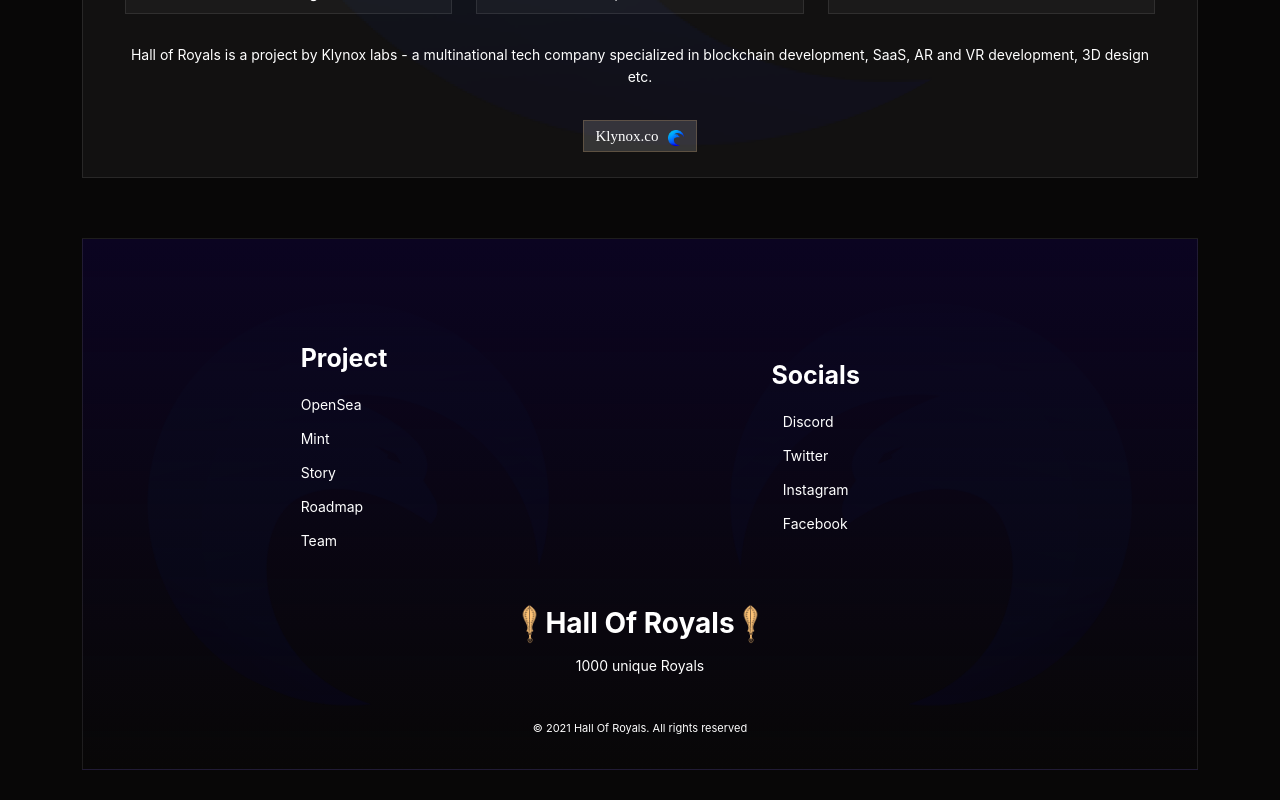
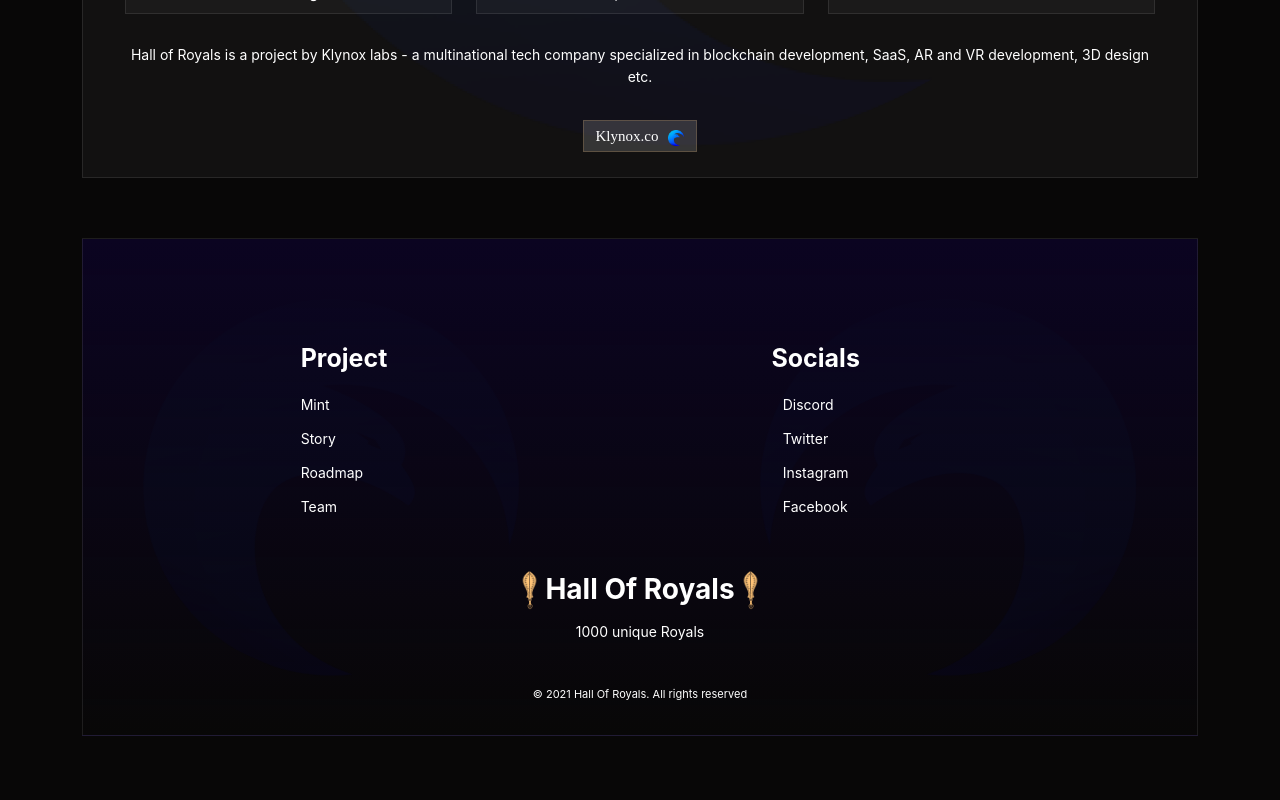
Before and after one commit to HallOfRoyals/HallOfRoyals-FrontEnd, a React (Create React App) app: page / in a window 1280 px wide. Shown: the part 5169-5969 px from the top of the page. After the commit the page ends 5935 px from the top, so only its background shows below. Built offline with nearby package versions, Linux system fonts and the light colour scheme; a web font is replaced by a local one.

Commit message:
Remove opensea link

```diff
--- a/src/components/Footer.js
+++ b/src/components/Footer.js
@@ -15,9 +15,6 @@
           <div className="col-md-4">
             <h2>Project</h2>
             <ul>
-              <li>
-                <a href="https://opensea.io/collection/hallofroyals" target="_blank" rel="noreferrer">OpenSea</a>
-              </li>
               <li>
                 <Link to="mint" spy={true} smooth={true}>Mint</Link>
               </li>
```
